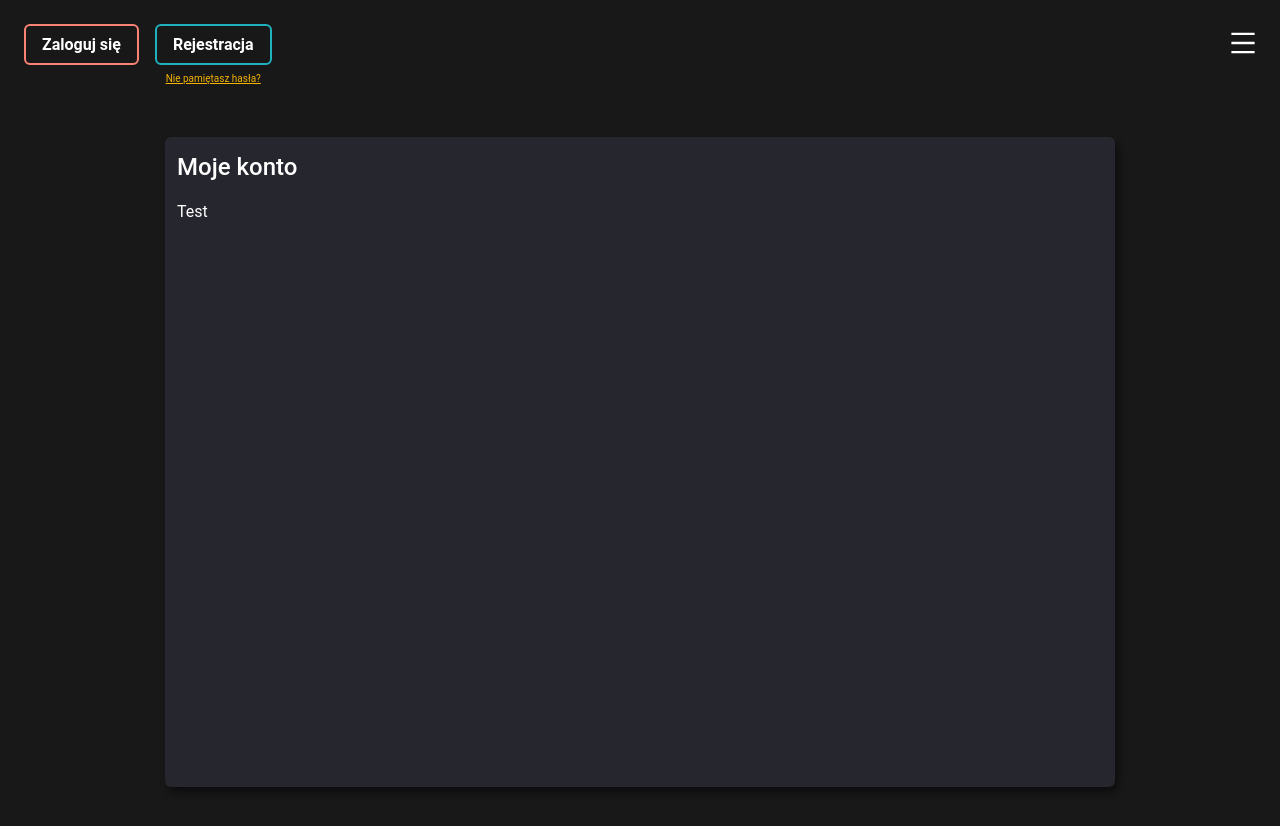
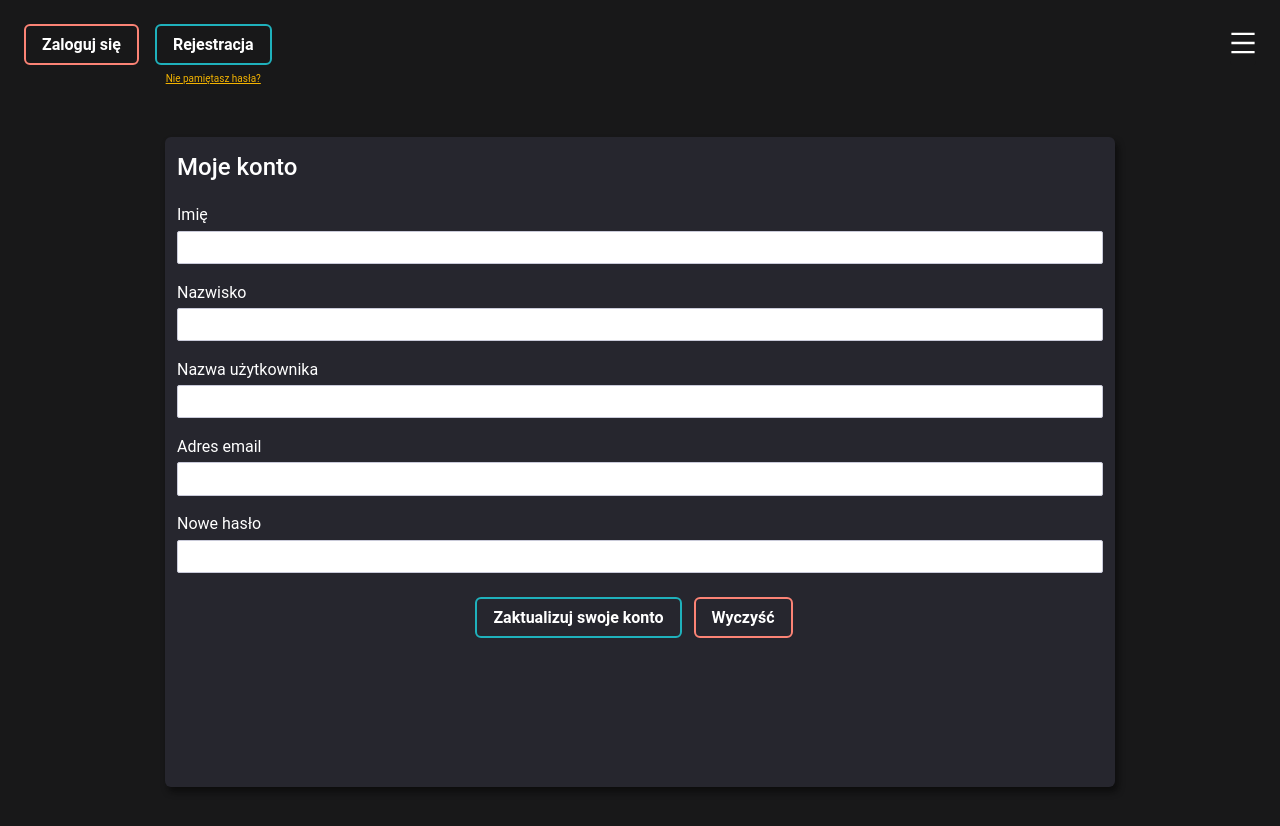
Before and after one commit to Terminatt/kalendarz-app, a React (Create React App) app in the folder front/: page /user-zone/my-account in a window 1280 px wide. Shown: the top 826 px of the page. Built offline with nearby package versions, Linux system fonts and the light colour scheme; no server answers.

Commit message:
feat(front): add user panel

```diff
--- a/front/src/pages/UserZone/MyAccount/MyAccount.tsx
+++ b/front/src/pages/UserZone/MyAccount/MyAccount.tsx
@@ -1,14 +1,115 @@
+import CustomForm from '@components/CustomForm/CustomForm';
 import SingleColumnLayout from '@components/SingleColumnLayout/SingleColumnLayout';
-import React from 'react';
+import { RootState } from '@store/index';
+import { getUser, updateUser } from '@store/user/asyncActions';
+import { UserErrorResponse } from '@store/user/types';
+import {
+    getEmailRule,
+    getMaxCharRule, getMinCharRule, getNumericPasswordRule, getSpecialCharacterPasswordRule,
+} from '@utils/form';
+import { Form, Input } from 'antd';
+import { useForm } from 'antd/es/form/Form';
+import { AxiosError } from 'axios';
+import React, { useCallback, useEffect, useState } from 'react';
+import { useDispatch, useSelector } from 'react-redux';
 
 import './MyAccount.less';
 
-const MyAccount: React.FC = () => (
-    <div className="my-account">
-        <SingleColumnLayout headerText="Moje konto" className="my-account-content">
-            Test
-        </SingleColumnLayout>
-    </div>
-);
+export interface UserFormValues {
+    firstName: string;
+    lastName: string;
+    email: string;
+    username: string;
+    password: string;
+}
+
+const MyAccount: React.FC = () => {
+    const { currentUser } = useSelector((state: RootState) => state.user);
+    const [errorResponse, setErrorResponse] = useState<null | UserErrorResponse>(null);
+    const dispatch = useDispatch();
+    const [form] = useForm<UserFormValues>();
+
+    useEffect(() => {
+        if (!currentUser) {
+            return;
+        }
+
+        dispatch(getUser({ requestPayload: currentUser.id }));
+    }, []);
+
+    useEffect(() => {
+        form.setFieldsValue({
+            ...currentUser,
+        });
+    }, [currentUser]);
+
+    const onFinish = useCallback((values: UserFormValues) => {
+        if (!currentUser) {
+            return;
+        }
+
+        dispatch(updateUser({
+            requestPayload: { id: currentUser?.id, ...values },
+            onError: (errorData: AxiosError<UserErrorResponse, any>) => {
+                if (!errorData.response) {
+                    return;
+                }
+                setErrorResponse(errorData.response.data);
+            },
+        }));
+    }, [currentUser]);
+
+    return (
+        <div className="my-account">
+            <SingleColumnLayout headerText="Moje konto" className="my-account-content">
+                <CustomForm errorResponse={errorResponse} formProps={{ form, onFinish }} primaryBtnText="Zaktualizuj swoje konto">
+                    <Form.Item
+                        name="firstName"
+                        label="Imię"
+                        rules={[getMaxCharRule(24, 'Imię może mieć maksymalnie 24 znaki')]}
+                    >
+                        <Input />
+                    </Form.Item>
+                    <Form.Item
+                        name="lastName"
+                        label="Nazwisko"
+                        rules={[getMaxCharRule(24, 'Nazwisko może mieć maksymalnie 24 znaki')]}
+                    >
+                        <Input />
+                    </Form.Item>
+                    <Form.Item
+                        name="username"
+                        label="Nazwa użytkownika"
+                        rules={[getMaxCharRule(24, 'Nazwa użytkownika może mieć maksymalnie 24 znaki')]}
+                    >
+                        <Input />
+                    </Form.Item>
+                    <Form.Item
+                        name="email"
+                        label="Adres email"
+                        rules={[
+                            getMaxCharRule(50, 'Adres email może mieć maksymalnie 50 znaków'),
+                            getEmailRule(),
+                        ]}
+                    >
+                        <Input type="email" />
+                    </Form.Item>
+                    <Form.Item
+                        rules={[
+                            getMaxCharRule(24, 'Hasło może mieć maksymalnie 24 znaki'),
+                            getMinCharRule(9, 'Hasło musi mieć conajmniej 9 znaków'),
+                            getNumericPasswordRule(),
+                            getSpecialCharacterPasswordRule(),
+                        ]}
+                        name="password"
+                        label="Nowe hasło"
+                    >
+                        <Input type="password" />
+                    </Form.Item>
+                </CustomForm>
+            </SingleColumnLayout>
+        </div>
+    );
+};
 
 export default MyAccount;
--- a/front/src/store/user/asyncActions.ts
+++ b/front/src/store/user/asyncActions.ts
@@ -6,7 +6,9 @@ import {
 } from '@generics/generics';
 import { getList } from '@utils/requests';
 import { createCustomAsyncThunk } from '@utils/store';
-import { BaseUser, User, UserErrorResponse } from './types';
+import {
+    BaseUserUpdatePayload, User, UserErrorResponse,
+} from './types';
 
 type RegisterAccountPayload = Omit<RegisterFormValues, 'repeatPassword'>;
 export const registerAccount = createCustomAsyncThunk<UserErrorResponse, RegisterAccountPayload>('user/registerAccount', {
@@ -37,11 +39,10 @@ export const getUsers = createCustomAsyncThunk<void, ListRequestPayload<User> |
 
 export const getUser = createCustomAsyncThunk<void, Id, User>('user/single', {
     request: (id) => axios.get(`users/${id}/`),
-    successMessage: 'Zaktualizowano wybranego użytkownika',
-    errorMessage: 'Wystąpił błąd podczas aktualizacji użytkownika',
+    errorMessage: 'Wystąpił błąd podczas pobierania danych użytkownika',
 });
 
-export const updateUser = createCustomAsyncThunk<UserErrorResponse, BaseUser>('user/patch', {
+export const updateUser = createCustomAsyncThunk<UserErrorResponse, BaseUserUpdatePayload>('user/patch', {
     request: ({ id, ...payload }) => axios.patch(`users/${id}/`, payload),
     successMessage: 'Zaktualizowano wybranego użytkownika',
     errorMessage: 'Wystąpił błąd podczas aktualizacji użytkownika',
--- a/front/src/store/user/types.ts
+++ b/front/src/store/user/types.ts
@@ -1,5 +1,5 @@
 import {
-    BaseDataState, BaseItem, ValidationErrorItem,
+    BaseDataState, BaseItem, Id, ValidationErrorItem,
 } from '@generics/generics';
 
 export interface UserState<T extends BaseItem> extends BaseDataState<T> {
@@ -15,6 +15,10 @@ export interface BaseUser extends BaseItem {
   groups: Group;
   permaBanned?: boolean;
   bannedTill?: string | null;
+}
+
+export interface BaseUserUpdatePayload extends Partial<BaseItem> {
+  id: Id;
 }
 export interface User extends BaseUser {
   created: string;
--- a/front/src/utils/form.ts
+++ b/front/src/utils/form.ts
@@ -31,7 +31,7 @@ export function getNumericPasswordRule(): Rule {
     return () => ({
         validator: (_, value: string) => {
             const reg = /^\d+$/;
-            if (value === '' || (value && !reg.test(value))) {
+            if (!value || (value && !reg.test(value))) {
                 return Promise.resolve();
             }
             return Promise.reject(new Error('Hasło nie może składać się z samych cyfr'));
@@ -43,7 +43,7 @@ export function getSpecialCharacterPasswordRule(): Rule {
     return () => ({
         validator: (_, value: string) => {
             const reg = /(?=.*[!@#$%^&*])/;
-            if (value && reg.test(value)) {
+            if (!value || (value && reg.test(value))) {
                 return Promise.resolve();
             }
             return Promise.reject(new Error('Hasło musi zawierać chociaż jeden ze specjalnych symboli !, @, #, $, %, ^, &, *'));
```
Also changed, not shown: front/src/generics/generics.ts (+12 -0 lines).
